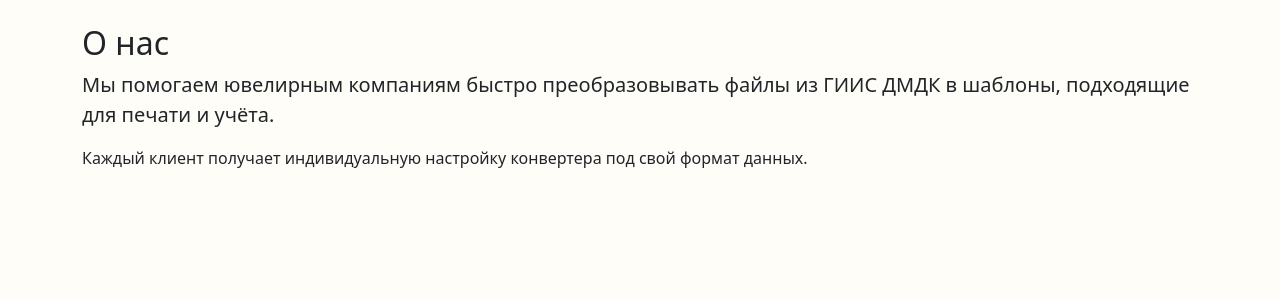
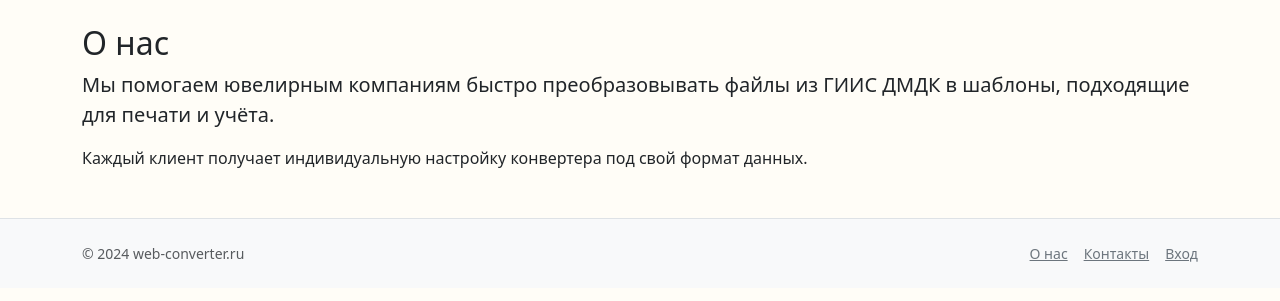
Before and after one commit to z1ec/RDN-web-converter2.0, a Flask app: page /about in a window 1280 px wide. Shown: the part 112-413 px from the top of the page. Run offline with Flask 3, Linux system fonts and the light colour scheme.

Commit message:
add footer to base.html

```diff
--- a/templates/base.html
+++ b/templates/base.html
@@ -35,5 +35,15 @@
     {% block content %}{% endblock %}
 </div>
 
+<footer class="mt-5 py-4 border-top bg-light">
+    <div class="container d-flex flex-column flex-md-row justify-content-between align-items-center gap-2">
+        <div class="text-muted small">© 2024 web-converter.ru</div>
+        <div class="d-flex gap-3">
+            <a class="link-secondary small" href="{{ url_for('about') }}">О нас</a>
+            <a class="link-secondary small" href="{{ url_for('contacts') }}">Контакты</a>
+            <a class="link-secondary small" href="{{ url_for('login') }}">Вход</a>
+        </div>
+    </div>
+</footer>
 </body>
 </html>
```
